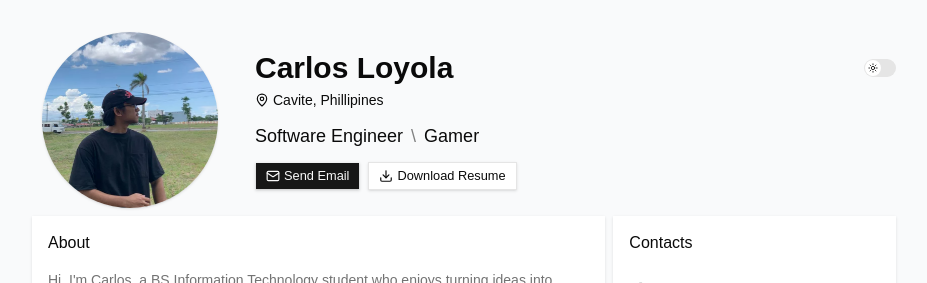
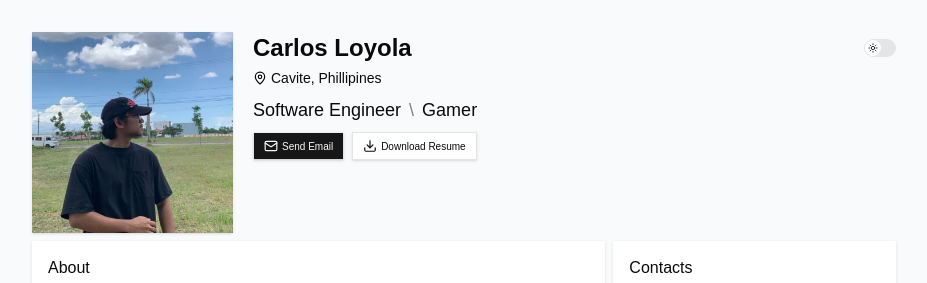
Before and after one commit to devLos12/portfolio, a React (Vite) app in the folder client/: page / in a window 1280 px wide. Shown: the top 283 px of the page, without its empty margins (176-1103 px from the left). Built offline with nearby package versions, Linux system fonts and the light colour scheme.

Commit message:
new updates

```diff
--- a/client/src/features/home/components/header.tsx
+++ b/client/src/features/home/components/header.tsx
@@ -16,8 +16,8 @@ export const Header = () => {
 
     return (
         <>
-            <div className='col-span-12 md:col-span-3 flex items-start justify-center'>
-                <div className="aspect-square w-full max-w-44 shadow-sm overflow-hidden rounded-full">
+            <div className='col-span-4 md:col-span-3 bg-red-100 '>
+                <div className="aspect-square w-full shadow-sm overflow-hidden  ">
                     <img
                         src={profile}
                         alt="Profile"
@@ -26,13 +26,13 @@ export const Header = () => {
                 </div>
             </div>
 
-            <div className='col-span-12 md:col-span-9'>
-                <div className='flex flex-col justify-center gap-3'>
+            <div className='col-span-8 md:col-span-9'>
+                <div className='flex flex-col justify-center gap-2'>
 
                     <div>
                         <div className='flex justify-between items-center'>
 
-                            <p className='capitalize font-bold text-2xl md:text-3xl'>Carlos Loyola</p>
+                            <p className='capitalize font-bold text-lg md:text-2xl'>Carlos Loyola</p>
 
                             <Switch
 
@@ -44,12 +44,12 @@ export const Header = () => {
                         </div>
                         <div className='flex items-center gap-1 mt-1'>
                             <MapPin size={14}/>
-                            <p className='capitalize text-sm'>cavite, phillipines </p>
+                            <p className='capitalize text-xs md:text-sm'>cavite, phillipines </p>
                         </div>
                     </div>
 
 
-                    <div className='flex gap-2 text-lg'>
+                    <div className='flex gap-2 text-xs md:text-lg '>
                         <p className='capitalize font-medium '>software engineer</p>
                         <span className='opacity-50 '>\</span>
                         <p className='capitalize font-medium ' >gamer</p>
@@ -57,24 +57,28 @@ export const Header = () => {
 
 
                     <div className='flex flex-row gap-2'>
-                        <Button className='cursor-pointer rounded-none shadow-sm'
+                        <Button className='cursor-pointer rounded-none shadow-sm '
                         size={'sm'}
                         >
                             <a
                                 href="mailto:loyolacarlos162@gmail.com"
-                                className='flex gap-1 items-center'
+                                className='flex gap-1 items-center text-[10px] '
                             >
                                 <MailIcon/>
                                 Send Email
                             </a>
                         </Button>
 
-                        <Button className='cursor-pointer rounded-none shadow-sm'
+                        <Button className='cursor-pointer rounded-none shadow-sm '
+                        variant={'outline'}
                         size={'sm'}
-                        variant={'outline'}
+
                         >
-                            <Download/>
-                            Download Resume
+                            <p className='flex gap-1 items-center text-[10px] '>
+                                <Download/>
+                                Download Resume
+                            </p>
+
                         </Button>
                     </div>
                 </div>
--- a/client/src/features/home/components/heroSection.tsx
+++ b/client/src/features/home/components/heroSection.tsx
@@ -119,8 +119,8 @@ export const HeroSection = () => {
                 </Card>
             </div>
 
-            <div className="col-span-12 md:col-span-4">
-                <Card className="rounded-none shadow-sm ring-0">
+            <div className="col-span-12 md:col-span-4 ">
+                <Card className="rounded-none shadow-sm ring-0 h-full">
                     <CardHeader>
                         <CardTitle>Contacts</CardTitle>
                     </CardHeader>
@@ -165,8 +165,7 @@ export const HeroSection = () => {
             </div>
 
 
-
-            <div className="col-span-12 md:col-span-8 ">
+            <div className="col-span-12 md:col-span-8 order-2 md:order-1">
                 <Card className="rounded-none ring-0 shadow-sm ">
                     <CardHeader>
                         <CardTitle>Tech Stack</CardTitle>
@@ -202,10 +201,8 @@ export const HeroSection = () => {
                 </Card>
             </div>
 
-
-
-            <div className="col-span-12 md:col-span-4 ">
-                <Card className="rounded-none ring-0 shadow-sm">
+            <div className="col-span-12 md:col-span-4 order-1 md:order-2">
+                <Card className="rounded-none ring-0 shadow-sm h-full">
                 <CardHeader>
                     <CardTitle>Experience</CardTitle>
                 </CardHeader>
@@ -237,7 +234,7 @@ export const HeroSection = () => {
                 </Card>
             </div>
 
-            <div className="col-span-12 md:col-span-12">
+            <div className="col-span-12 md:col-span-12 order-3 md:order-4">
                 <RecentProjects/>
             </div>
         </>
--- a/client/src/features/home/components/homePage.tsx
+++ b/client/src/features/home/components/homePage.tsx
@@ -8,12 +8,18 @@ export const HomePage = () => {
     return (
 
         <div className="container mx-auto px-4 py-8 min-h-screen w-full max-w-4xl">
-            <div className='grid grid-cols-12 gap-7 items-center'>
+            <div className='grid grid-cols-12 gap-2 md:gap-5 '>
                 <Header/>
             </div>
 
-            <div className="grid grid-cols-12 gap-2 mt-2">
+            <div className="grid grid-cols-12 gap-2 mt-2 items-stretch">
                 <HeroSection/>
+            </div>
+
+            <div className="grid grid-cols-12 gap-2 mt-11">
+                <div className="col-span-12 border-t border-gray-300">
+                    <p className="text-center text-xs md:text-sm font-medium my-9">© 2026 Carlos Loyola. All rights reserved.</p>
+                </div>
             </div>
         </div>
     )
```
Also changed, not shown: client/index.html (line endings or trailing spaces).
